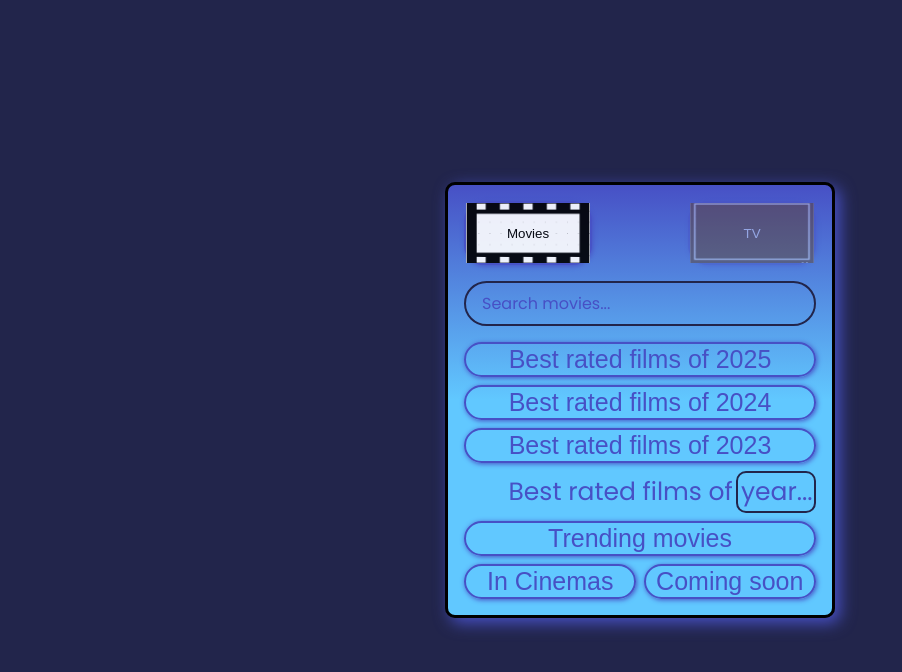
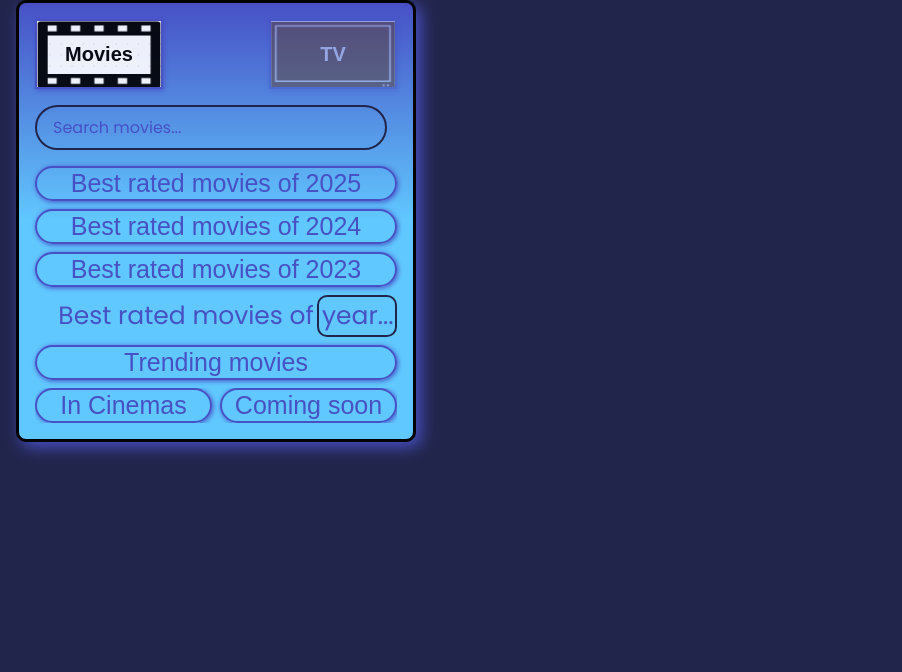
Before and after one commit to DeveloperChrisP/chrispymovies, a plain HTML site: page index.html in a window 1280 px wide. Both pictures are taken after a click on the button "Movies". Shown: the whole page, without its empty margins (0-902 px from the left). Drawn offline with Linux system fonts and the light colour scheme.

Commit message:
Add files via upload

```diff
--- a/index.html
+++ b/index.html
@@ -34,25 +34,32 @@
 		</header>
 		<nav id="navigation">
 			<div class="category-container">
-				<button class="btn cat" id="movies">
+				<button class="btn otherCat" id="movies">
 					Movies
-					<img id="movieImg" src="./images/movies.png" alt="Movies Category" />
+					<!-- <img id="movieImg" src="./images/movies.png" alt="Movies Category" /> -->
 				</button>
-				<button class="btn cat tv background" id="tv">
+				<button class="btn otherCat background" id="tv">
 					TV
-					<img id="tvImg" src="./images/tv.png" alt="TV Category" />
+					<!-- <img id="tvImg" class="tv" src="./images/tv.png" alt="TV Category" /> -->
 				</button>
 			</div>
-			<input type="text" class="search movies" placeholder="Search movies..." />
+			<form id="navForm">
+				<input
+					type="text"
+					class="search movies"
+					placeholder="Search movies..."
+				/>
+			</form>
 			<div class="bestRated-container">
-				<button id="2025" class="btn bestRated">Best rated films of 2025</button
+				<button id="2025" class="btn bestRated">
+					Best rated <span class="bestRated"></span> of 2025</button
 				><button id="2024" class="btn bestRated">
-					Best rated films of 2024</button
+					Best rated <span class="bestRated"></span> of 2024</button
 				><button id="2023" class="btn bestRated">
-					Best rated films of 2023
+					Best rated <span class="bestRated"></span> of 2023
 				</button>
 				<div class="input-container">
-					<p class="">Best rated films of</p>
+					<p class="">Best rated <span class="bestRated"></span> of</p>
 					<form id="form_Year">
 						<input
 							class="search"
@@ -62,7 +69,9 @@
 						/>
 					</form>
 				</div>
-				<button id="trending" class="btn otherCat">Trending movies</button>
+				<button id="trending" class="btn otherCat">
+					Trending <span class="bestRated"></span>
+				</button>
 				<div class="container">
 					<button id="inCinemas" class="btn otherCat">In Cinemas</button>
 					<button id="comingSoon" class="btn otherCat">Coming soon</button>
--- a/script.js
+++ b/script.js
@@ -14,9 +14,9 @@ const HIGHESTRATED_API =
 	'https://api.themoviedb.org/3/genre/movie/list&api_key=c082dc76fd5c82efa01a4fbb25e1ad7a';
 const carouselSize = 9;
 const carouselIndent = (carouselSize - 1) / 2;
+let category = 'movie';
+let voteCount = 500;
 
-const trending_movies =
-	'https://api.themoviedb.org/3/trending/movie/week?language=en-US&sort_by=vote_average.desc';
 const comingSoon =
 	'https://api.themoviedb.org/3/movie/upcoming?language=en-US&page=1';
 const inCinemas =
@@ -26,10 +26,11 @@ var obj = { key1: API_URL, key2: HIGHESTRATED_API };
 const test =
 	'https://api.themoviedb.org/3/discover/tv?first_air_date_year=2020&include_adult=false&include_null_first_air_dates=false&language=en-US&page=1&sort_by=vote_average.desc&vote_count.gte=500';
 // api_key=c082dc76fd5c82efa01a4fbb25e1ad7a
-let category = 'movie';
 function choosePath(api, bestyear, title) {
 	let year = bestyear;
-	const best_rated = `https://api.themoviedb.org/3/discover/${category}?include_adult=false&include_video=false&language=en-US&page=1&primary_release_year=${year}&sort_by=vote_average.desc&vote_count.gte=500`;
+	const best_rated = `https://api.themoviedb.org/3/discover/${category}?include_adult=false&include_video=false&language=en-US&page=1&primary_release_year=${year}&first_air_date_year=${year}&sort_by=vote_average.desc&vote_count.gte=${voteCount}`;
+	const trending_movies = `https://api.themoviedb.org/3/trending/${category}/week?language=en-US&sort_by=vote_average.desc`;
+
 	switch (api) {
 		case 'best_rated':
 			getMovies(best_rated, movieCarousel, title);
@@ -37,6 +38,8 @@ function choosePath(api, bestyear, title) {
 			break;
 		case 'trending':
 			getMovies(trending_movies, movieCarousel, title);
+			console.log(trending_movies);
+			console.log(category);
 
 			break;
 		case 'inCinemas':
@@ -237,17 +240,25 @@ function run() {
 	changeImage();
 	idx++;
 }
+function updateSpans(category) {
+	const bestRatedSpan = document.querySelectorAll('span.bestRated');
+	bestRatedSpan.forEach((span) => {
+		span.innerText = category;
+	});
+}
+updateSpans('movies');
 const nav = document.getElementById('navigation');
 navOperation();
 function navOperation() {
 	nav.addEventListener('click', (e) => {
 		const title = e.target.innerText;
-		if (e.target.classList.contains('btn' && 'bestRated')) {
-			const year = e.target.id;
+		if (e.target.closest('.btn').classList.contains('btn' && 'bestRated')) {
+			const year = e.target.closest('.btn').id;
+			console.log(year);
 			choosePath('best_rated', year, title);
 			hideNavShowMain();
-		} else if (e.target.classList.contains('btn')) {
-			switch (e.target.id) {
+		} else if (e.target.closest('.btn').classList.contains('otherCat')) {
+			switch (e.target.closest('.btn').id) {
 				case 'trending':
 					choosePath('trending', 'n/a', title);
 
@@ -261,7 +272,7 @@ function navOperation() {
 
 					break;
 				case 'movies':
-					// changeCat(e.target.id)
+					changeCat(e.target.id);
 					return;
 					break;
 				case 'tv':
@@ -275,6 +286,11 @@ function navOperation() {
 			}
 			hideNavShowMain();
 		}
+		// else {
+		// 	if (e.target.classList.contains('tv')) {
+		// 		changeCat(e.target.innerText);
+		// 	}
+		// }
 	});
 	const form_Year = document.getElementById('form_Year');
 
@@ -298,8 +314,27 @@ function hideNavShowMain() {
 }
 function changeCat(catId) {
 	const btnMovies = document.getElementById('movies');
-	console.log(btnMovies);
-	if (catId === 'tv') {
+	const btnTv = document.getElementById('tv');
+	const searchPlaceholder = document.querySelector('form#navForm input');
+	const bottomNavBtns = document.querySelector(
+		'.bestRated-container .container'
+	);
+	if (catId == 'tv') {
 		btnMovies.classList.add('background');
+		btnTv.classList.remove('background');
+		updateSpans('tv');
+		category = 'tv';
+		voteCount = '150';
+		searchPlaceholder.setAttribute('placeholder', 'Search tv...');
+
+		bottomNavBtns.classList.add('hidden');
+	} else if (catId == 'movies') {
+		btnMovies.classList.remove('background');
+		btnTv.classList.add('background');
+		updateSpans('movies');
+		category = 'movie';
+		voteCount = '500';
+		searchPlaceholder.setAttribute('placeholder', 'Search movies...');
+		bottomNavBtns.classList.remove('hidden');
 	}
 }
--- a/style.css
+++ b/style.css
@@ -4,6 +4,7 @@
 	--primary-color: #22254b;
 	--secondary-color: #373b69;
 	--selectText: #4750c5;
+	--movieWidth: 10rem;
 }
 
 * {
@@ -16,7 +17,7 @@ body {
 	margin: 0;
 	display: flex;
 	justify-content: center;
-	align-items: center;
+	align-content: center;
 }
 header {
 	padding: 1rem;
@@ -64,7 +65,7 @@ main.hide {
 .title {
 	width: 100%;
 	text-align: center;
-	margin: 2rem 0 0rem;
+	margin: 1rem 0 0rem;
 	color: white;
 	text-shadow: black 2px 2px 5px;
 }
@@ -228,6 +229,7 @@ main.hide {
 	/* min-height: 250px; */
 	max-width: 200px;
 	display: flex;
+	justify-content: center;
 	/* width: 100%; */
 	/* max-height: 250px; */
 	/* overflow: hidden; */
@@ -236,11 +238,23 @@ main.hide {
 img {
 	/* height: 300px; */
 	object-fit: cover;
-	width: 100%;
-	height: 100%;
+	width: 80%;
+	height: 80%;
 	border-radius: 10px;
-
+	justify-self: center;
 	/* transition: filter 0.8 ease-in-out; */
+}
+@media (orientation: landscape) {
+	img {
+		width: 80%;
+		height: 60vh;
+		max-height: 250px;
+	}
+	#imgs {
+		height: 60vh;
+	}
+	body {
+	}
 }
 #image-0 {
 	transform: translateZ(-700px) translateX(-800px) scale(0.6);
@@ -345,11 +359,14 @@ nav {
 	gap: 1rem;
 	padding: 1rem;
 	border-radius: 10px;
-	max-width: max-content;
+	width: calc(100vw - 2rem);
+	max-width: 400px;
 	color: var(--secondary-color);
 	background: linear-gradient(var(--selectText), rgb(97, 200, 255) 50%);
 	box-shadow: var(--selectText) 5px 5px 1rem;
 	position: absolute;
+	left: 1rem;
+	right: 1rem;
 }
 nav.hide {
 	opacity: 0;
@@ -360,6 +377,7 @@ nav .btn {
 	border: var(--selectText) solid 2px;
 	border-radius: 20px;
 	box-shadow: var(--selectText) 1px 1px 5px;
+	min-width: fit-content;
 }
 nav .btn:hover {
 	cursor: pointer;
@@ -377,25 +395,33 @@ nav .btn:active {
 }
 .category-container .btn {
 	position: relative;
-	height: 4rem;
+	height: 4.4rem;
 	width: 8rem;
 	opacity: 0.9;
 	color: black;
 	z-index: 1;
+	background-image: url(./images/tv.png);
+	background-repeat: no-repeat;
+	background-color: red;
+	background-size: cover;
+	border-radius: 0;
+	font-weight: 900;
+	font-size: 1.25rem;
+	color: white;
 }
-.category-container .btn img {
+/* .category-container .btn img {
 	position: absolute;
 	left: 0;
 	top: 0;
 	border-radius: 0;
 	z-index: -10;
-}
+} */
 .category-container .btn.background {
 	opacity: 0.4;
-	color: white;
 }
 .category-container .btn#movies {
 	color: black;
+	background-image: url(./images/movies.png);
 }
 .bestRated-container {
 	display: flex;
@@ -432,7 +458,13 @@ nav .btn:active {
 .bestRated-container .container {
 	display: flex;
 	justify-content: space-between;
+	overflow: hidden;
+	gap: 0.5rem;
 }
 .bestRated-container .container .btn {
 	width: 49%;
+	transition: opacity 1s;
 }
+.bestRated-container .container.hidden .btn {
+	opacity: 0;
+}
```
